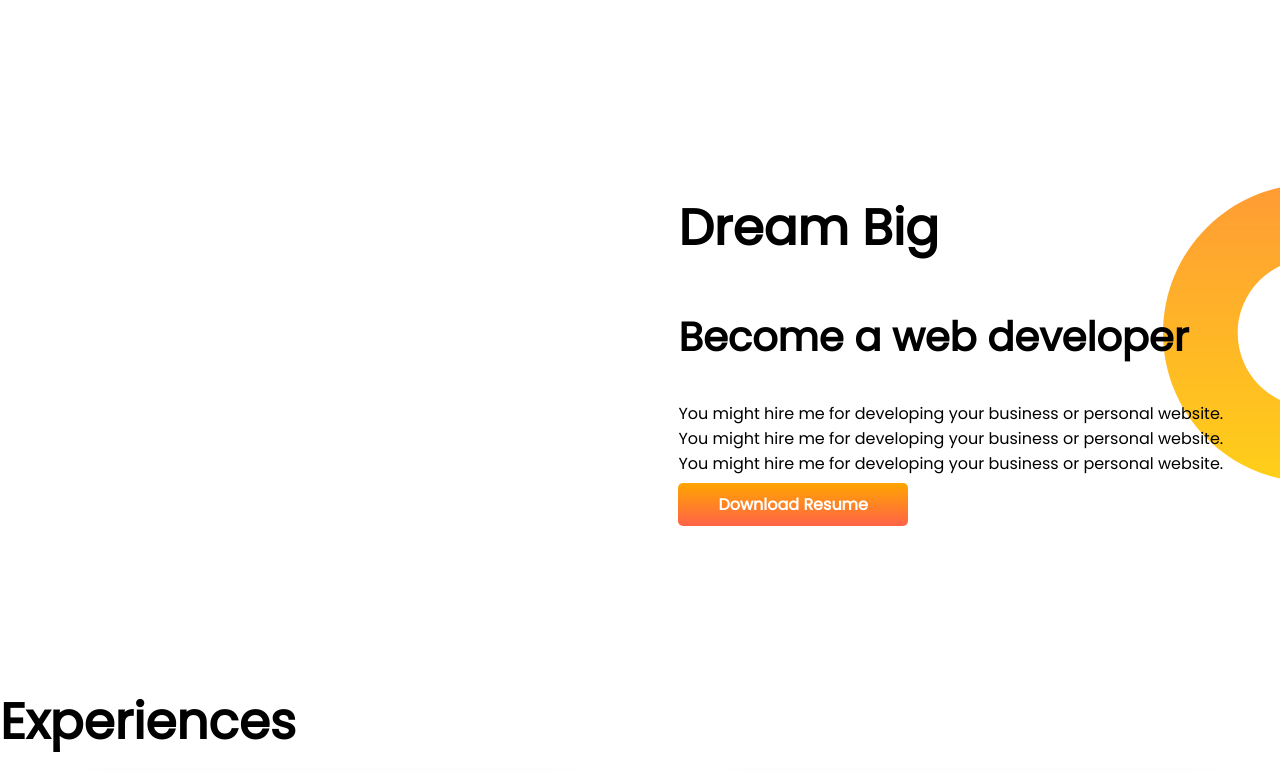
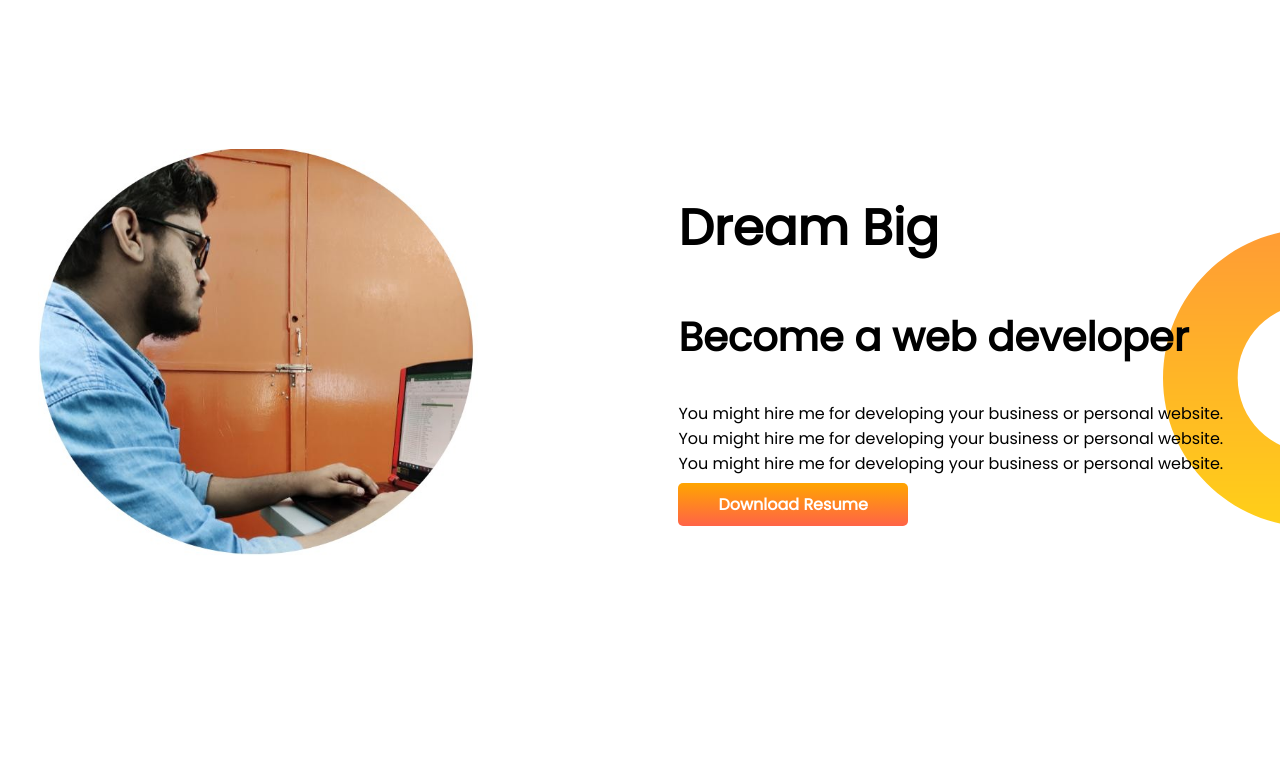
Before and after one commit to asif-bhai-xoss/developer-portfolio, a plain HTML site: page index.html in a window 1280 px wide. Shown: the part 550-1322 px from the top of the page. Drawn offline with Linux system fonts and the light colour scheme.

Commit message:
final commit

```diff
--- a/index.html
+++ b/index.html
@@ -34,7 +34,7 @@
 
     <section class="dream-big flexible-container">
       <div class="half-width">
-        <img src="" alt="" />
+        <img src="images/img2.jpg" alt="" />
       </div>
 
       <div class="half-width">
```
Also changed, not shown: images/img2.jpg (added).
